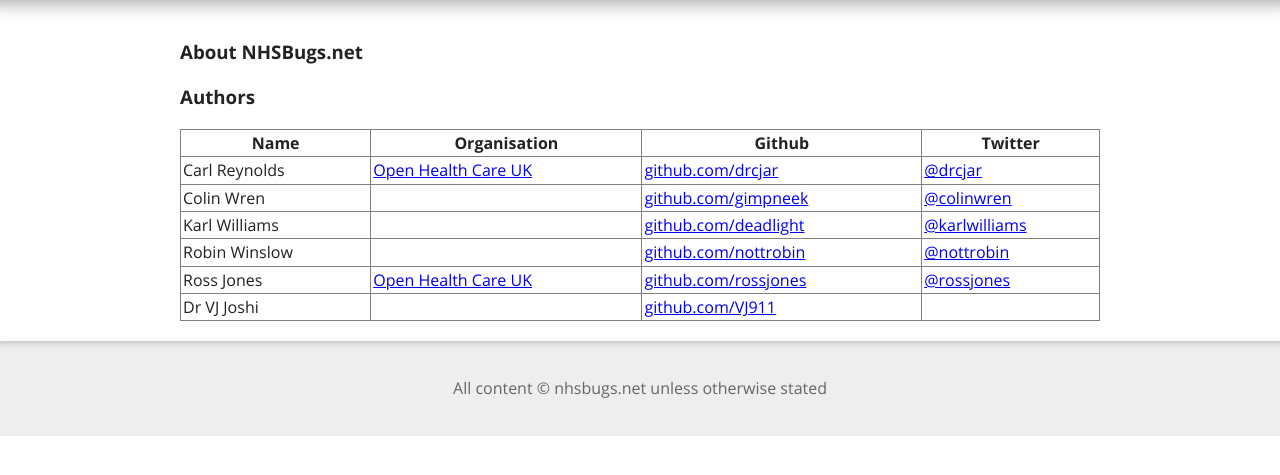
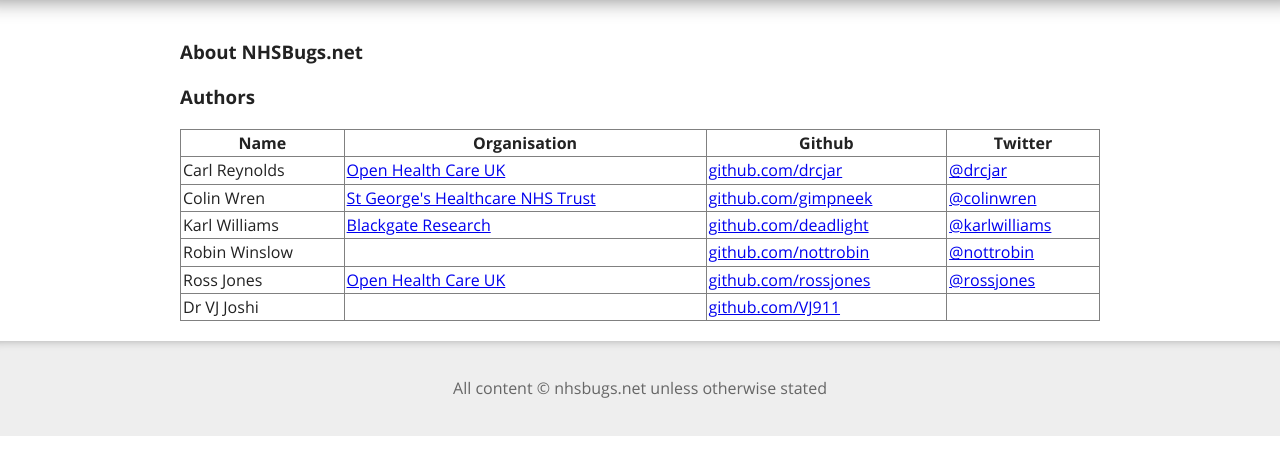
Before and after one commit to openhealthcare/nhsbugs, a Django app: template nhsbugs/templates/about.html in a window 1280 px wide. Shown: the part 127-602 px from the top of the page. Run offline with Django 3.2, Linux system fonts and the light colour scheme; the template is opened without the code that fills it, so the values that code supplies are empty; parts of the project's set-up code (start-up, migrations or seed data) failed here and were passed over.

Commit message:
updated Karl and Colin's details

```diff
--- a/nhsbugs/templates/about.html
+++ b/nhsbugs/templates/about.html
@@ -22,13 +22,13 @@
         </tr>
         <tr>
             <td>Colin Wren</td>
-            <td>&nbsp;</td>
+            <td><a href="http://www.stgeorges.nhs.uk">St George's Healthcare NHS Trust</a></td>
             <td><a href="https://github.com/gimpneek">github.com/gimpneek</a></td>
             <td><a href="https://twitter.com/colinwren">@colinwren</a></td>
         </tr>
         <tr>
             <td>Karl Williams</td>
-            <td>&nbsp;</td>
+            <td><a href="http://www.blackgateresearch.com">Blackgate Research</a></td>
             <td><a href="https://github.com/deadlight">github.com/deadlight</a></td>
             <td><a href="https://twitter.com/karlwilliams">@karlwilliams</a></td>
         </tr>
```
